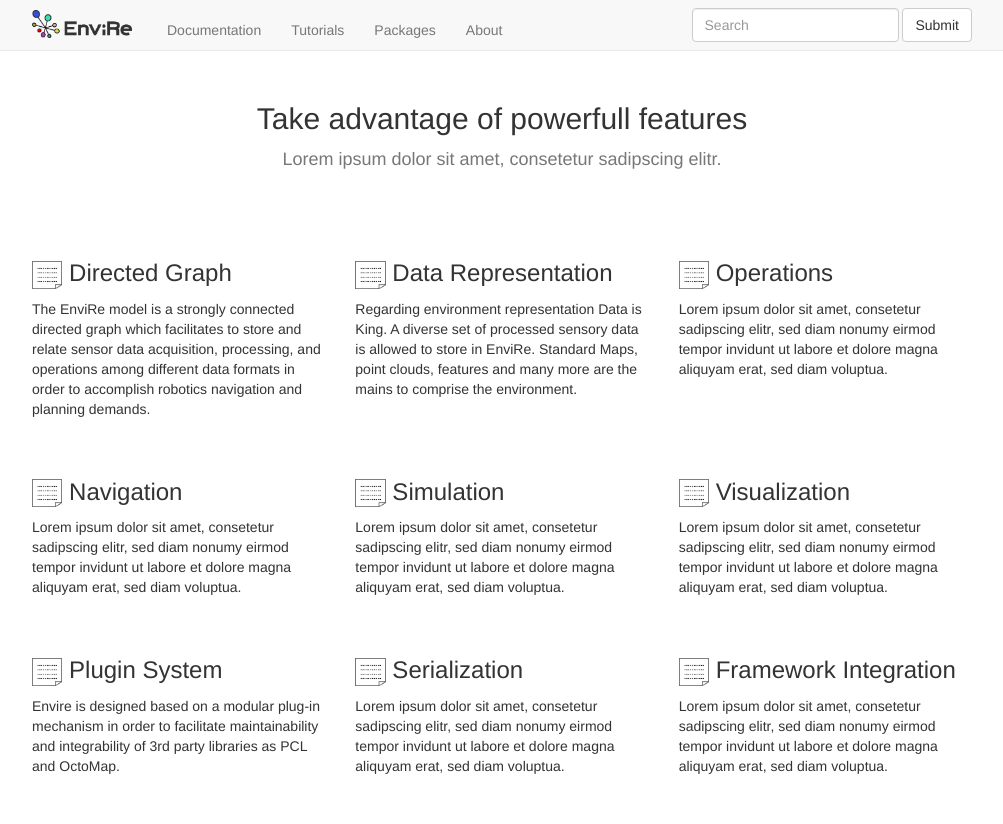
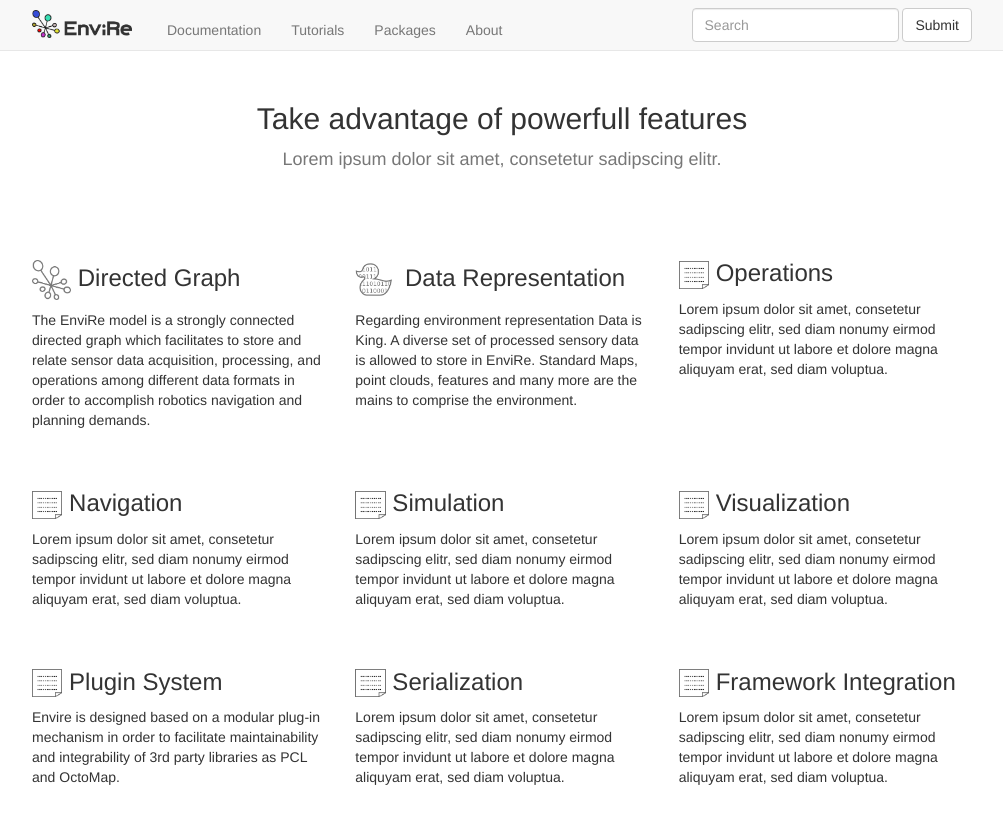
Before and after one commit to envire/envire.github.io, a Jekyll site: the page built from index.html, in a window 1280 px wide and 900 px high, scrolled down 1018 px. Shown: the top 824 px of the window, without its empty margins (138-1141 px from the left). Built offline with Jekyll 4.4.1, drawn with Linux system fonts in a browser that asks for light colours; nearby versions of some CDN libraries.

Commit message:
add icons to home page

```diff
--- a/_layouts/home.html
+++ b/_layouts/home.html
@@ -128,15 +128,15 @@
             </div>
             <div class="row">
                 <div class="col-md-4">
-                    <h3><img src="images/icons/icon.png" height="28"/> Directed Graph</h3>
-                    <p> The EnviRe model is a strongly connected directed graph
+                    <h3><img src="images/icons/icon_01.png" height="40"/> Directed Graph</h3>
+                    <p>The EnviRe model is a strongly connected directed graph
                     which facilitates to store and relate sensor data
                     acquisition, processing, and operations among different data
                     formats in order to accomplish robotics navigation and
                     planning demands. </p>
                 </div>
                 <div class="col-md-4">
-                    <h3><img src="images/icons/icon.png" height="28"/> Data Representation</h3>
+                    <h3><img src="images/icons/icon_02.png" height="40"/>&nbsp;&nbsp;Data Representation</h3>
                     <p>Regarding environment representation Data is King. A diverse set
                     of processed sensory data is allowed to store in EnviRe.
                     Standard Maps, point clouds, features and many more are the
```
Also changed, not shown: images/icons/icon_01.png (added), images/icons/icon_01.svg (added), images/icons/icon_02.png (added), images/icons/icon_02.svg (added).
